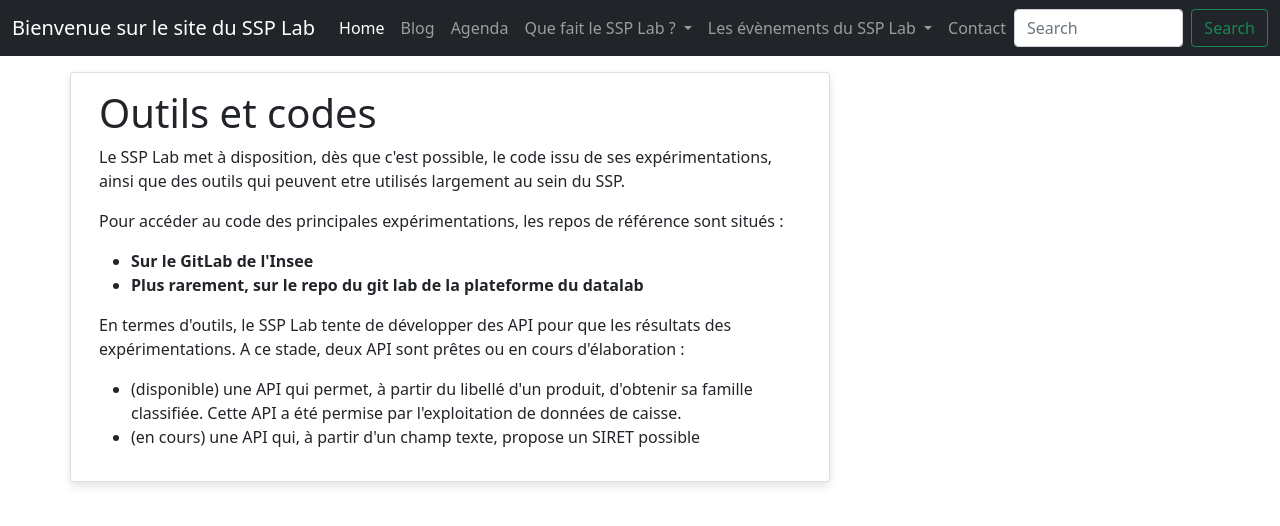
After one commit to AurelienFortin/django_ssplab, a Django app: template home/templates/home/tools.html in a window 1280 px wide. The commit adds this page. Shown: the top 526 px of the page. Run offline with Django 3.2, Linux system fonts and the light colour scheme; the template is opened without the code that fills it, so the values that code supplies are empty; some libraries are stand-ins or nearby versions.

Commit message:
Ajout d'une page sur les outils

```diff
--- a/home/templates/home/index.html
+++ b/home/templates/home/index.html
@@ -67,8 +67,8 @@ Bienvenue sur la page du SSP Lab
             <div class="card testcard h-100 text-white bg-dark">
                 <img src="{% static '/img/tools.jpg' %}" class="card-img-top" alt="...">
                 <div class="card-body">
-                <h5 class="card-title">Outils</h5>
-                <p class="card-text">Les outils mis à disposition par le SSP Lab</p>
+                <h5 class="card-title">Outils et codes</h5>
+                <p class="card-text">Les outils mis à disposition par le SSP Lab, ainsi que les principaux repos de travail.</p>
                 </div>
             </div>
             </div>
--- /dev/null
+++ b/home/templates/home/tools.html
@@ -0,0 +1,34 @@
+{% extends 'home/base.html' %}
+{% load static %}
+{% block title %}
+Les outils du SSP Lab{% endblock %}
+
+{% block body %}
+
+<div class = "row">
+    <div class="col-md-8 card mb-4  mt-3 left  top" disabled>
+        <div class="card-body" disabled>
+                <h1>Outils et codes</h1>
+                <p> Le SSP Lab met à disposition, dès que c'est possible, le code issu de ses expérimentations, ainsi que des outils qui peuvent etre utilisés largement au sein du SSP.
+                </p>
+                <p>
+                Pour accéder au code des principales expérimentations, les repos de référence sont situés :
+                    <ul>
+                        <li><b>Sur le GitLab de l'Insee</b></li>
+                        <li><b>Plus rarement, sur le repo du git lab de la plateforme du datalab</b></li>
+                    </ul>
+                </p>
+                <p>
+                En termes d'outils, le SSP Lab tente de développer des API pour que les résultats des expérimentations. A ce stade, deux API sont prêtes ou en cours d'élaboration :<ul>
+                        <li>(disponible) une API qui permet, à partir du libellé d'un produit, d'obtenir sa famille classifiée. Cette API a été permise par l'exploitation de données de caisse. </li>
+                        <li>(en cours) une API qui, à partir d'un champ texte, propose un SIRET possible</li>
+
+                    </ul>
+                </p>
+        </div>
+    </div>
+
+</div>
+
+
+    {% endblock %}
```
